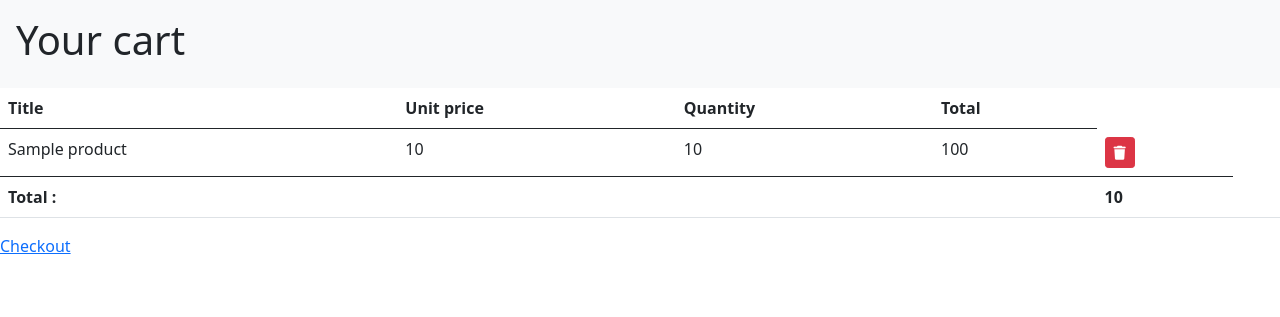
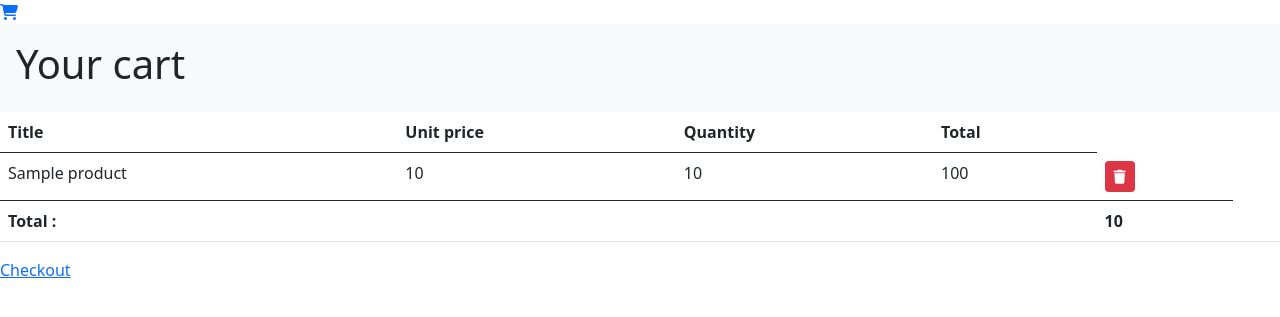
Before and after one commit to julienWillette/les_petits_pedestres, a Symfony app: template templates/cart/index.html.twig in a window 1280 px wide. Shown: the top 317 px of the page. Run offline with Twig, Linux system fonts and the light colour scheme; the template is opened without the code that fills it: most values are stand-ins (such as "Sample title", 1, 10 or a date in 2020); some libraries are stand-ins or nearby versions.

Commit message:
made the cart button really works

```diff
--- a/assets/styles/app.css
+++ b/assets/styles/app.css
@@ -133,3 +133,9 @@
 #q{
     border-radius: 20px;
 }
+
+/* PANIER */
+
+.badge-cart {
+    background-color: red;
+}
--- a/templates/base.html.twig
+++ b/templates/base.html.twig
@@ -11,6 +11,7 @@
 
     </head>
     <body>
+        {% include "navbar.html.twig" %}
         {% block body %}{% endblock %}
         <!-- JavaScript Bundle with Popper -->
 <script src="https://cdn.jsdelivr.net/npm/bootstrap@5.0.0-beta1/dist/js/bootstrap.bundle.min.js" integrity="sha384-ygbV9kiqUc6oa4msXn9868pTtWMgiQaeYH7/t7LECLbyPA2x65Kgf80OJFdroafW" crossorigin="anonymous"></script>
--- /dev/null
+++ b/templates/navbar.html.twig
@@ -0,0 +1,11 @@
+
+        {% if app.session.get('cart') %}
+            <a href="{{ path('cart_index') }}">
+                <i class="fas fa-shopping-cart"></i>
+                <span class="badge badge-danger badge-cart">{{ app.session.get('count') }}</span>
+            </a>
+        {% else %}
+            <a href="{{ path('cart_index') }}">
+                <i class="fas fa-shopping-cart"></i>
+            </a>
+        {% endif %}
--- a/templates/product/index.html.twig
+++ b/templates/product/index.html.twig
@@ -58,7 +58,6 @@
 </div>
 </div>
 
-
 {% endblock %}
 
 {#{% for product in products %}
```
Also changed, not shown: src/Controller/CartController.php (+18 -0 lines).
